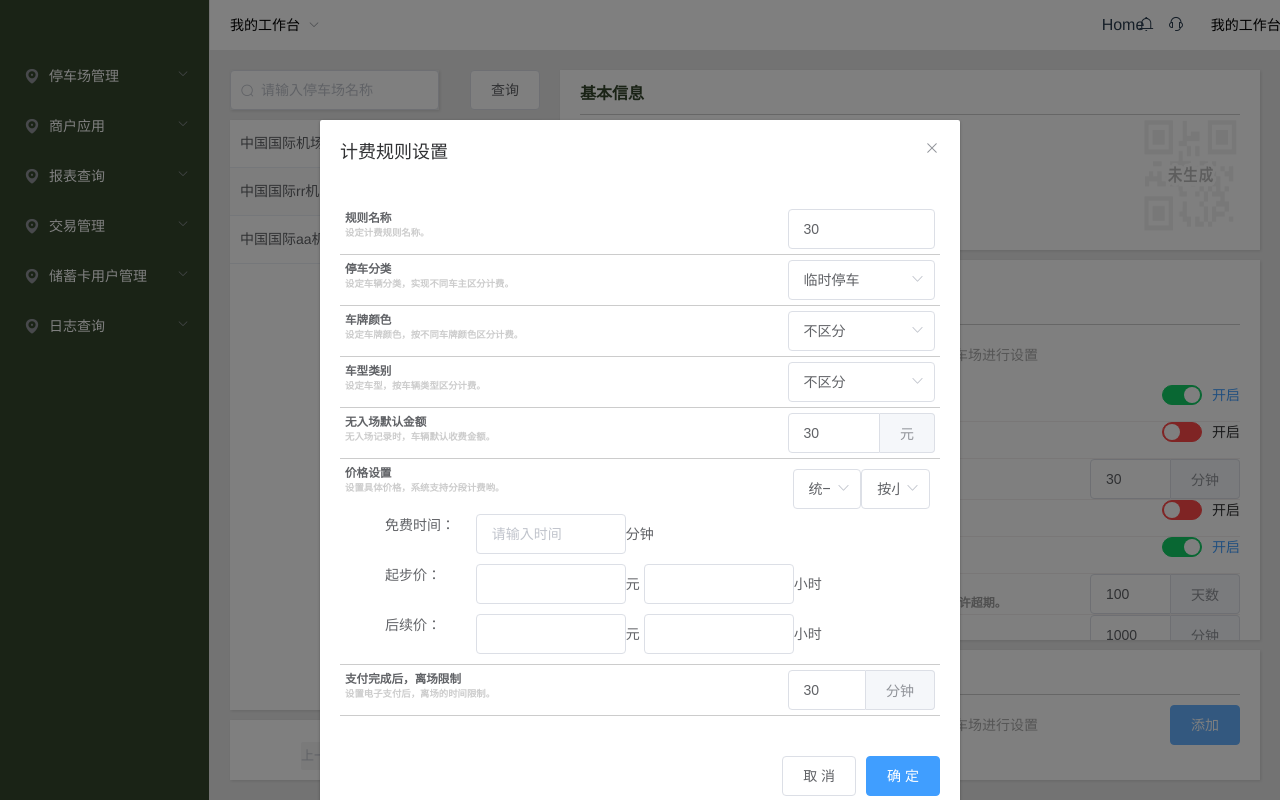
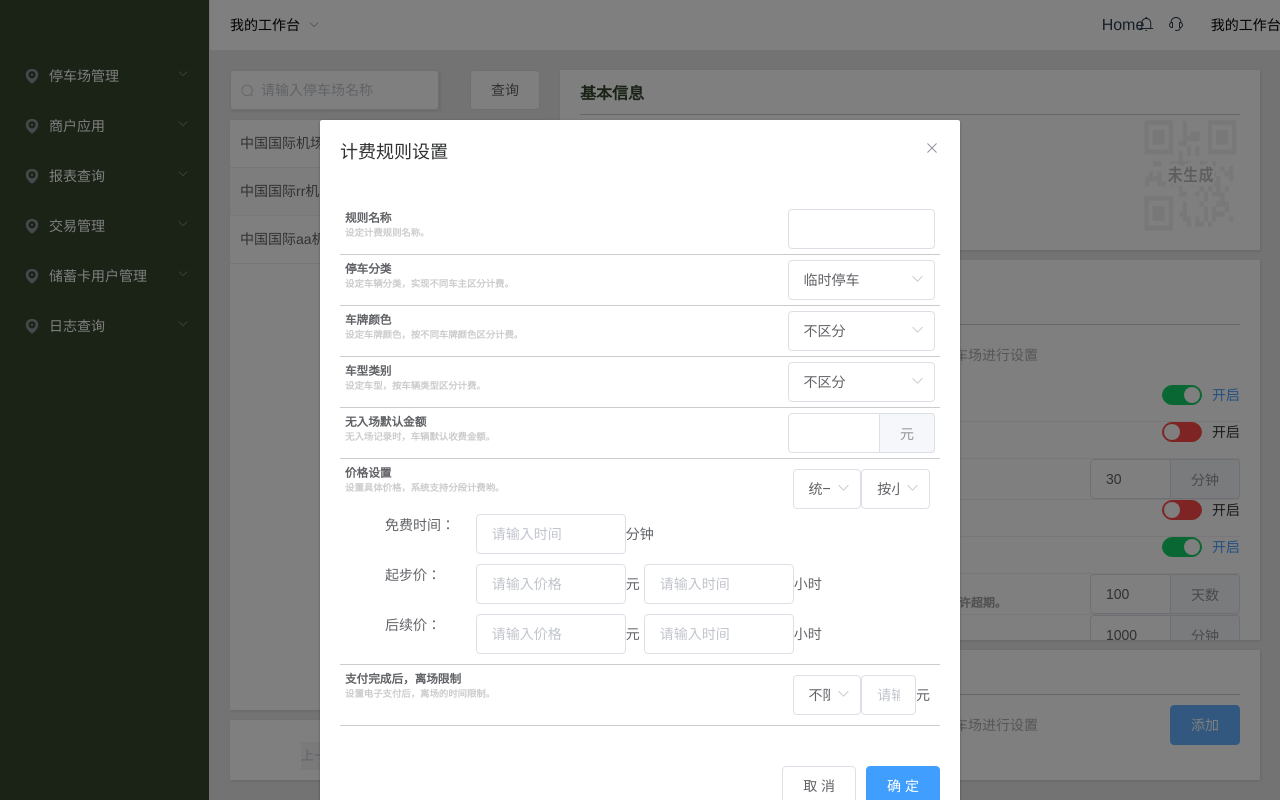
Before and after one commit to spa123456/vue-platform, a Vue app: page /carmessage in a window 1280 px wide. Both pictures are taken after a click on the button "添加". Shown: the top 800 px of the page. Built offline with nearby package versions, Linux system fonts and the light colour scheme.

Commit message:
fix:修改了dailog的一些代码

```diff
--- a/src/components/carmanagment/Carmessage.vue
+++ b/src/components/carmanagment/Carmessage.vue
@@ -280,7 +280,20 @@
 
           <!-- 对话框页面 -->
           <el-button type="primary" class="addbtn" @click="addparmeter = true">添加</el-button>
-          <!-- ///// -->
+
+          <!-- 生成的管理条例 -->
+
+          <div>
+            <el-table :data="parmeterData" style="width: 100%" :show-header="false">
+              <el-table-column>
+                <template slot-scope="scope">
+                  <p>规则名称:{{scope.row.name}}</p>
+                  <p>{{scope.row.date}}</p>
+                </template>
+              </el-table-column>
+            </el-table>
+          </div>
+          <!-- ///// ....................................................-->
           <el-dialog title="计费规则设置" :visible.sync="addparmeter">
             <span class="dialog-span">
               <el-row>
@@ -292,7 +305,7 @@
                 </el-col>
                 <el-col :span="6">
                   <div class="grid-content">
-                    <el-input v-model="settimem1" @blur="setparmeter1()"></el-input>
+                    <el-input v-model="settimemcomputer" @blur="setparmeter1()"></el-input>
                   </div>
                 </el-col>
               </el-row>
@@ -307,7 +320,7 @@
                 </el-col>
                 <el-col :span="6">
                   <div class="grid-content">
-                    <el-select v-model="typevalue" placeholder="请选择">
+                    <el-select v-model="typevalue" placeholder="请选择" @change="gettypevalue">
                       <el-option
                         v-for="item in typeoptions"
                         :key="item.value"
@@ -329,7 +342,7 @@
                 </el-col>
                 <el-col :span="6">
                   <div class="grid-content">
-                    <el-select v-model="colorvalue" placeholder="请选择">
+                    <el-select v-model="colorvalue" placeholder="请选择" @change="getcolor">
                       <el-option
                         v-for="item in coloroptions"
                         :key="item.value"
@@ -351,7 +364,7 @@
                 </el-col>
                 <el-col :span="6">
                   <div class="grid-content">
-                    <el-select v-model="cartypevalue" placeholder="请选择">
+                    <el-select v-model="cartypevalue" placeholder="请选择" @change="getcartype">
                       <el-option
                         v-for="item in cartypeoptions"
                         :key="item.value"
@@ -373,7 +386,7 @@
                 </el-col>
                 <el-col :span="6">
                   <div class="grid-content">
-                    <el-input v-model="settimem1" @blur="setparmeter1()">
+                    <el-input v-model="setmuney" @blur="setparmeter1()">
                       <template slot="append">元</template>
                     </el-input>
                   </div>
@@ -392,7 +405,7 @@
                   <div class="grid-content">
                     <el-row class="grid-content-row">
                       <el-col :span="12">
-                        <el-select v-model="computervalue" placeholder="请选择">
+                        <el-select v-model="computervalue" placeholder="请选择" @change="getcomputer">
                           <el-option
                             v-for="item in computeroptions"
                             :key="item.value"
@@ -402,7 +415,11 @@
                         </el-select>
                       </el-col>
                       <el-col :span="12">
-                        <el-select v-model="computertimevalue" placeholder="请选择">
+                        <el-select
+                          v-model="computertimevalue"
+                          placeholder="请选择"
+                          @change="getcomputertime"
+                        >
                           <el-option
                             v-for="item in computertimeoptions"
                             :key="item.value"
@@ -418,21 +435,21 @@
                   <el-row>
                     <el-col :span="4">免费时间：</el-col>
                     <el-col :span="20">
-                      <el-input placeholder="请输入时间"></el-input>分钟
+                      <el-input placeholder="请输入时间" v-model="timeminutes"></el-input>分钟
                     </el-col>
                   </el-row>
                   <el-row>
                     <el-col :span="4">起步价：</el-col>
                     <el-col :span="20">
-                      <el-input></el-input>元
-                      <el-input></el-input>小时
+                      <el-input placeholder="请输入价格" v-model="setmoneyone"></el-input>元
+                      <el-input placeholder="请输入时间" v-model="settimeone"></el-input>小时
                     </el-col>
                   </el-row>
                   <el-row>
                     <el-col :span="4">后续价：</el-col>
                     <el-col :span="20">
-                      <el-input></el-input>元
-                      <el-input></el-input>小时
+                      <el-input placeholder="请输入价格" v-model="setmoneytwo"></el-input>元
+                      <el-input placeholder="请输入时间" v-model="settimetwo"></el-input>小时
                     </el-col>
                   </el-row>
                 </div>
@@ -448,16 +465,29 @@
                 </el-col>
                 <el-col :span="6">
                   <div class="grid-content">
-                    <el-input v-model="settimem1" @blur="setparmeter1()">
-                      <template slot="append">分钟</template>
-                    </el-input>
+                    <el-row class="grid-content-row">
+                      <el-col :span="12">
+                        <el-select v-model="orvalue" placeholder="请选择" @change="getor">
+                          <el-option
+                            v-for="item in oroptions"
+                            :key="item.value"
+                            :label="item.label"
+                            :value="item.value"
+                          ></el-option>
+                        </el-select>
+                      </el-col>
+                      <el-col :span="12" class="orvalueinput">
+                        <el-input placeholder="请输入价格" v-model="setmoneythree"></el-input>
+                        <p>元</p>
+                      </el-col>
+                    </el-row>
                   </div>
                 </el-col>
               </el-row>
             </span>
             <div slot="footer" class="dialog-footer">
               <el-button @click="addparmeter = false">取 消</el-button>
-              <el-button type="primary" @click="addparmeter = false">确 定</el-button>
+              <el-button type="primary" @click="setparmeter()">确 定</el-button>
             </div>
           </el-dialog>
         </div>
@@ -564,6 +594,37 @@ export default {
           label: "按分钟计"
         }
       ], //计费计时方式
+      orvalue: "0",
+      oroptions: [
+        {
+          value: "0",
+          label: "不限价"
+        },
+        {
+          value: "1",
+          label: "8小时"
+        },
+        {
+          value: "2",
+          label: "12小时"
+        },
+        {
+          value: "3",
+          label: "24小时"
+        }
+      ], //对计价时间设置
+      parmeterData: [
+        {
+          date: "中国国际机场",
+          name:"啊啊啊"
+        },
+        {
+          date: "中国国际机场"
+        },
+        {
+          date: "中国国际机场"
+        }
+      ], //存放生成的管理条列的数据
       mainvalue: "", //管理设置下拉绑定值
       footervalue: "", //
       statusone: "100", //开启关闭的状态码
@@ -579,7 +640,23 @@ export default {
       settimem2: "1000", //设置包月车辆临停免费时长。
       settimen1: "1", //设置剩余空车位数。
       settimen2: "100", //设置停车场总车位数。
-      addparmeter: false
+      addparmeter: false,
+// 一下是获取生成的列表的数据的定义-------------------------
+      settimemcomputer:'',//计费规则name
+      getdata:[],//定义一个数组用于存储获取到的数据
+      getvalstoptype:'',//获取停车类型
+      getcolorvalue:'',//获取颜色
+      getcartypevalue:'',//获取车辆类型
+      setmuney:'',//误入场的金额设置
+      getcomputervalue:'',//获取计算计价方式
+      getcomputertimevalue:'',//获取计算计价计时方式
+      timeminutes:'',//免费时间
+      setmoneyone:'',
+      settimeone:'',
+      setmoneytwo:'',
+      settimetwo:'',
+      getorvalue:'',//获取离场限制方式
+      setmoneythree:''
     };
   },
   methods: {
@@ -644,7 +721,129 @@ export default {
     setparmeter5() {
       console.log(this.settimen2);
       //此处有一个修改成功的弹出
-    }
+    },
+
+
+    //生成计费算法列表的函数为下-----------------------------------------
+    /*
+    **  @description 点击确认生成方法列表------好像不需要
+    **  @param {}
+    **  @return
+    **  @author shipingan
+    */
+    setparmeter() {
+      this.addparmeter = false; //关闭窗口
+      //将以下获取到的数据与input中的数据保存起来
+      let obj = {
+      settimemcomputer:this.settimemcomputer,//计费规则name
+      getvalstoptype:this.getvalstoptype,//获取停车类型
+      getcolorvalue:this.getcolorvalue,//获取颜色
+      getcartypevalue:this.getcartypevalue,//获取车辆类型
+      setmuney:this.setmuney,//误入场的金额设置
+      getcomputervalue:this.getcomputervalue,//获取计算计价方式
+      getcomputertimevalue:this.getcomputertimevalue,//获取计算计价计时方式
+      timeminutes:this.timeminutes,//免费时间
+      setmoneyone:this.setmoneyone,
+      settimeone:this.settimeone,
+      setmoneytwo:this.setmoneytwo,
+      settimetwo:this.settimetwo,
+      getorvalue:this.getorvalue,//获取离场限制方式
+      setmoneythree:this.setmoneythree,
+      }
+
+      this.getdata.push(obj)
+      console.log(this.getdata);
+    },
+    /*
+    **  @description 获取计费方式
+    **  @param {}
+    **  @return
+    **  @author shipingan
+    */
+    gettypevalue(val){
+      let obj = {}
+      obj = this.typeoptions.find(item => {
+         return item.value === val;
+      })
+       this.getvalstoptype = obj.label
+      console.log(this.getvalstoptype);
+    },
+    /*
+    **  @description 获取颜色
+    **  @param {}
+    **  @return
+    **  @author shipingan
+    */
+    getcolor(val){
+      let obj = {}
+      obj = this.coloroptions.find(item => {
+         return item.value === val;
+      })
+
+       this.getcolorvalue = obj.label
+        console.log(this.getcolorvalue);
+    },
+    /*
+    **  @description 获取car类型
+    **  @param {}
+    **  @return
+    **  @author shipingan
+    */
+    getcartype(val){
+      let obj = {}
+      obj = this.cartypeoptions.find(item => {
+         return item.value === val;
+      })
+
+       this.getcartypevalue = obj.label
+        console.log(this.getcartypevalue);
+    },
+    /*
+    **  @description 获取计算计价方式
+    **  @param {}
+    **  @return
+    **  @author shipingan
+    */
+    getcomputer(val){
+      let obj = {}
+      obj = this.computeroptions.find(item => {
+        return item.value === val;
+      })
+      this.getcomputervalue = obj.label
+      console.log(this.getcomputervalue);
+
+    },
+    /*
+    **  @description 获取计算计时方式
+    **  @param {}
+    **  @return
+    **  @author shipingan
+    */
+    getcomputertime(val){
+      let obj = {}
+      obj = this.computertimeoptions.find(item => {
+        return item.value === val;
+      })
+      this.getcomputertimevalue = obj.label
+      console.log(this.getcomputertimevalue);
+
+    },
+    /*
+    **  @description 获取离场限制方式
+    **  @param {}
+    **  @return
+    **  @author shipingan
+    */
+    getor(val){
+      let obj = {}
+      obj = this.oroptions.find(item => {
+        return item.value === val;
+      })
+      this.getorvalue = obj.label;
+      console.log(this.getorvalue);
+    },
+
+
   }
 };
 </script>
@@ -781,6 +980,12 @@ export default {
     .grid-content-row {
       z-index: 100;
       border: none;
+      .orvalueinput {
+        display: flex;
+        p {
+          line-height: 40px;
+        }
+      }
     }
   }
 }
```
